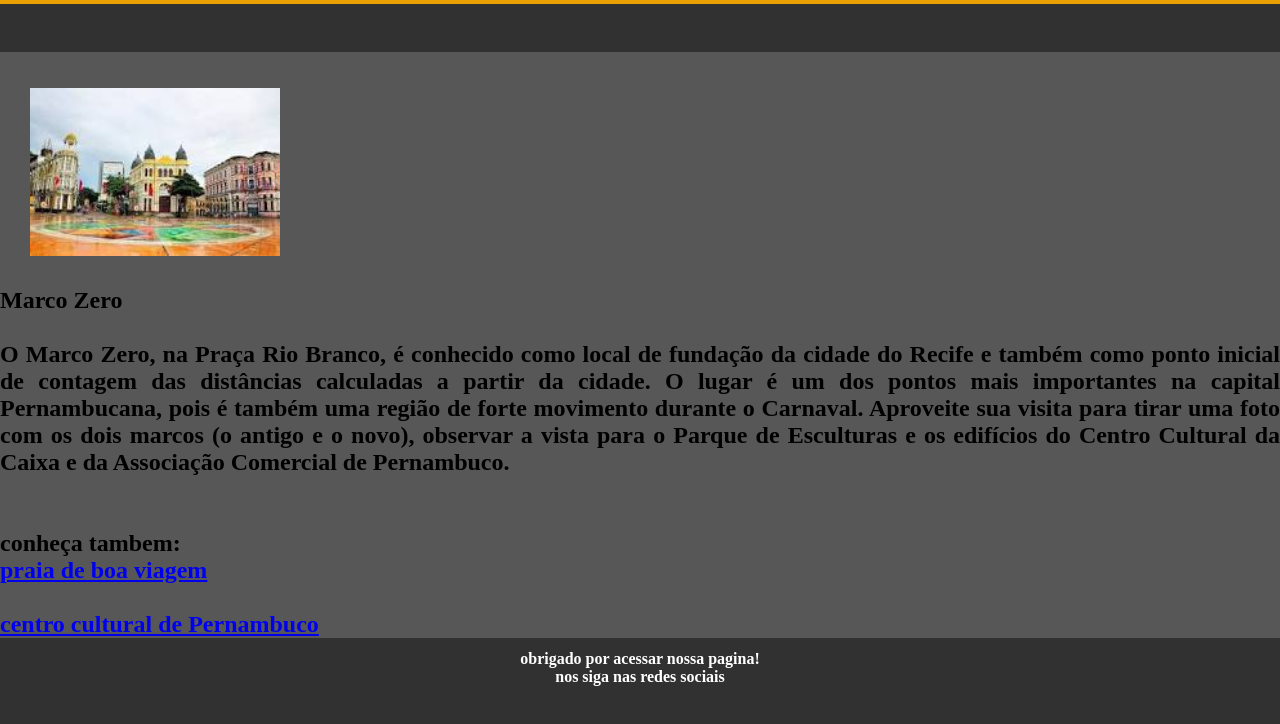
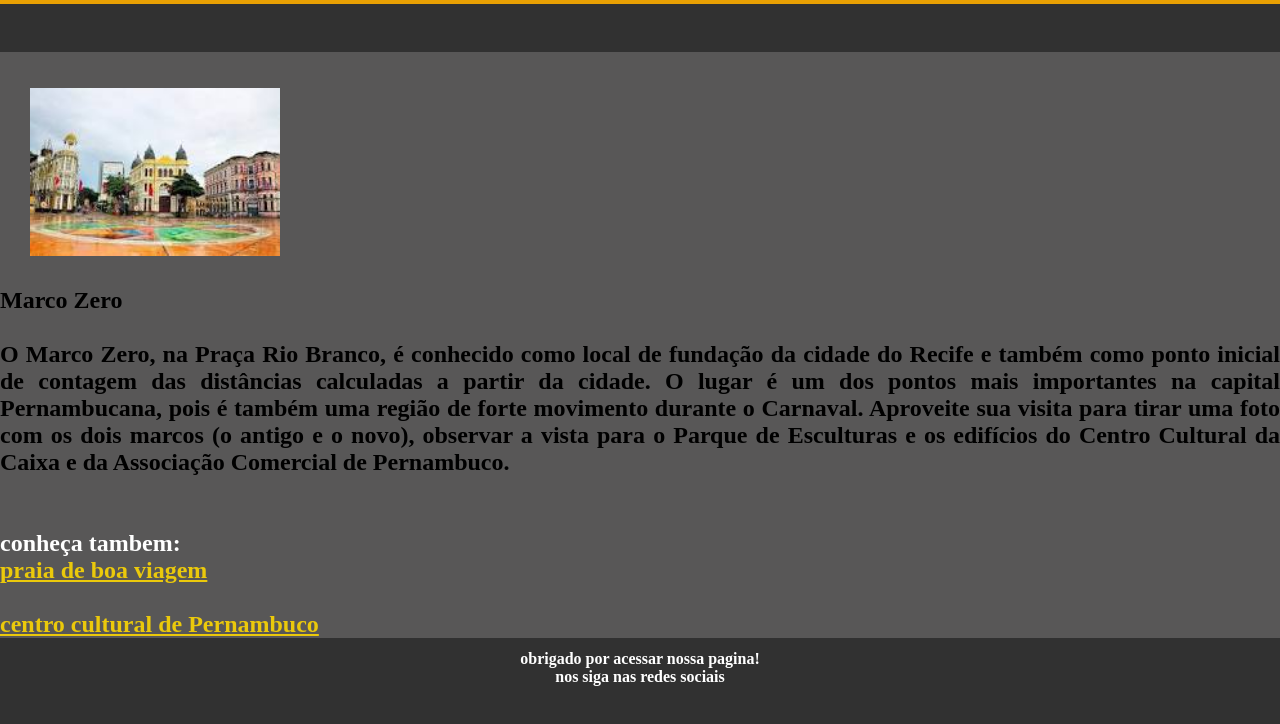
Before and after one commit to wellington067/html_css_javascript, a plain HTML site: page site_sobre_o_marco_zero_no_recife/index.html in a window 1280 px wide. Shown: the part 104-828 px from the top of the page. Drawn offline with Linux system fonts and the light colour scheme.

Commit message:
Update style.css

```diff
--- a/site_sobre_o_marco_zero_no_recife/css/style.css
+++ b/site_sobre_o_marco_zero_no_recife/css/style.css
@@ -52,3 +52,15 @@ body{
     color:rgb(255, 255, 255);
     text-align: center;
 }
+
+.conheçamais{
+    text-align: left;
+    color: rgb(255, 255, 255);
+
+}
+
+.linkpraia{
+
+    color: rgb(235, 201, 11);
+
+}
```
